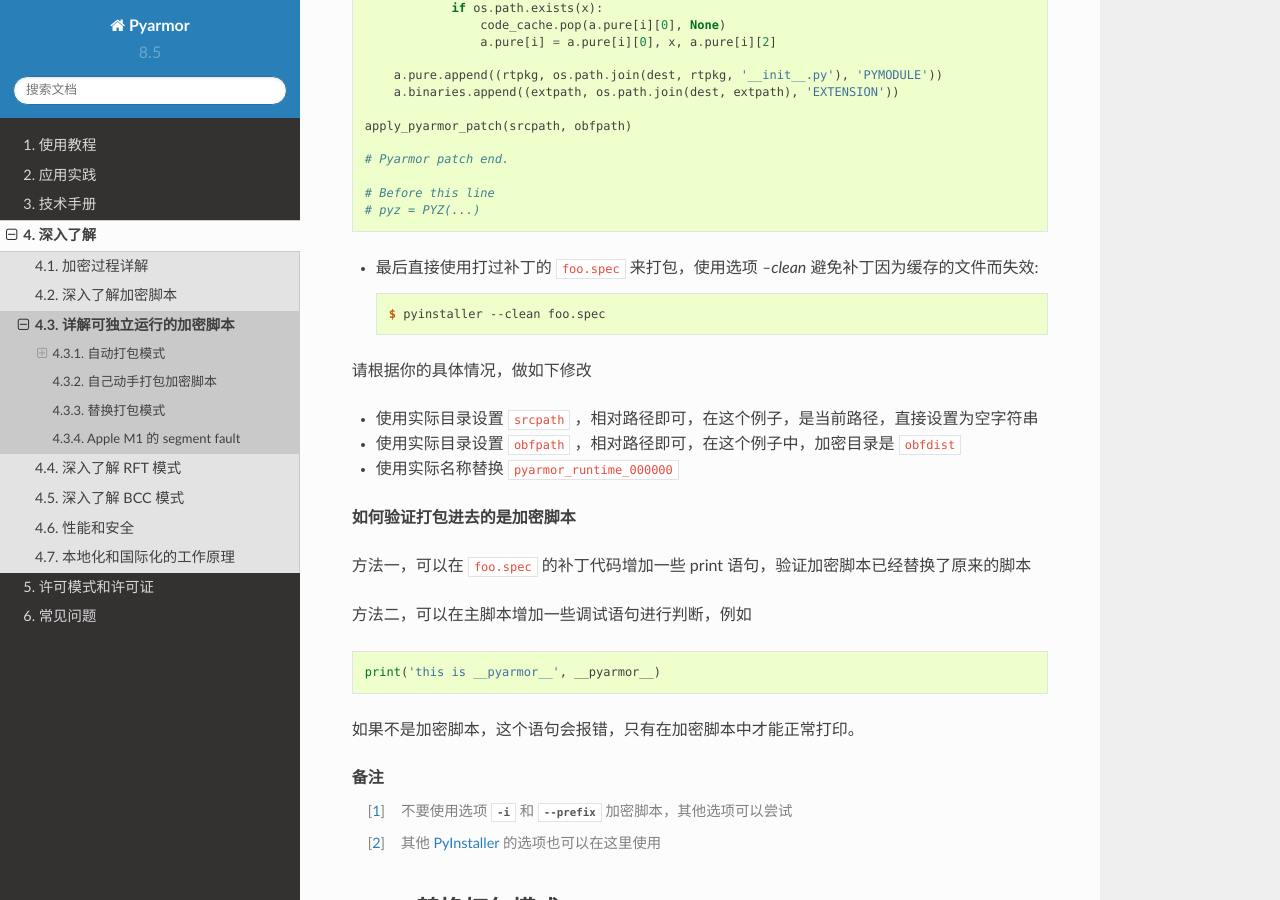
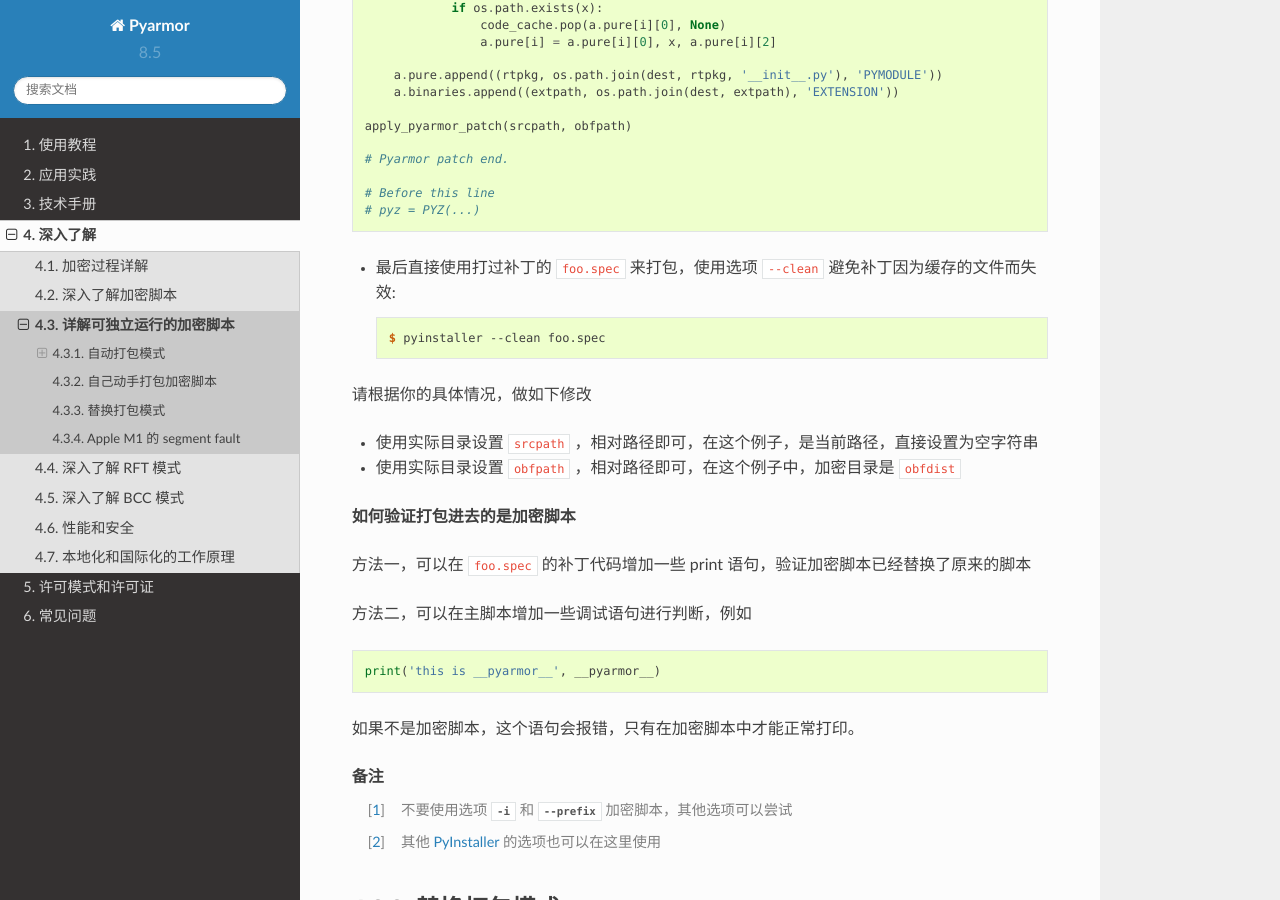
Before and after one commit to dashingsoft/pyarmor-docs-zh, a Sphinx documentation site: the page built from docs/topic/repack.rst, in a window 1280 px wide and 900 px high, scrolled down 5052 px. Built offline with Sphinx 7.4.7 and the Read the Docs theme 2.0.0, drawn with Linux system fonts in a browser that asks for light colours.

Commit message:
Fix typo

```diff
--- a/docs/topic/repack.rst
+++ b/docs/topic/repack.rst
@@ -216,7 +216,7 @@
     # Before this line
     # pyz = PYZ(...)
 
-* 最后直接使用打过补丁的 ``foo.spec`` 来打包，使用选项 `--clean` 避免补丁因为缓存的文件而失效::
+* 最后直接使用打过补丁的 ``foo.spec`` 来打包，使用选项 ``--clean`` 避免补丁因为缓存的文件而失效::
 
     $ pyinstaller --clean foo.spec
 
@@ -224,7 +224,6 @@
 
 * 使用实际目录设置 ``srcpath`` ，相对路径即可，在这个例子，是当前路径，直接设置为空字符串
 * 使用实际目录设置 ``obfpath`` ，相对路径即可，在这个例子中，加密目录是 ``obfdist``
-* 使用实际名称替换 ``pyarmor_runtime_000000``
 
 **如何验证打包进去的是加密脚本**
 
```
